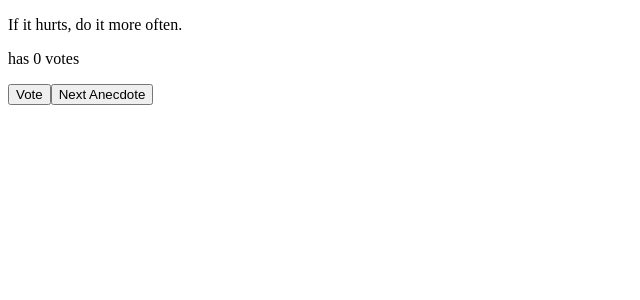
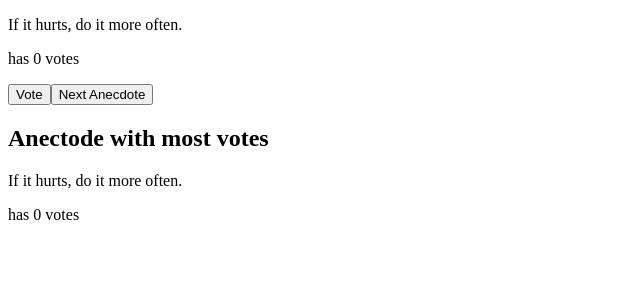
Before and after one commit to Mustafa-Lutaaya/FullStack-Open1, a React (Vite) app: page / in a window 1280 px wide. Shown: the top 300 px of the page, without its empty margins (0-640 px from the left). Built offline with nearby package versions, Linux system fonts and the light colour scheme.

Commit message:
Exercise 1.14 Step 3

```diff
--- a/src/App.jsx
+++ b/src/App.jsx
@@ -25,12 +25,19 @@ const App = () => {
     setVotes(copy);
   };
 
+  const maxVotes = Math.max(...votes);
+  const mostVotedIndex = votes.indexOf(maxVotes);
+
   return(
     <div>
       <p>{anecdotes[selected]}</p>
       <p>has {votes[selected]} votes</p>
       <button onClick={voteForAnecdote}>Vote</button>
       <button onClick={getRandomAnecdote}>Next Anecdote</button>
+
+      <h2>Anectode with most votes</h2>
+      <p>{anecdotes[mostVotedIndex]}</p>
+      <p>has {votes[mostVotedIndex]} votes</p>
     </div>
   );
 };
```
